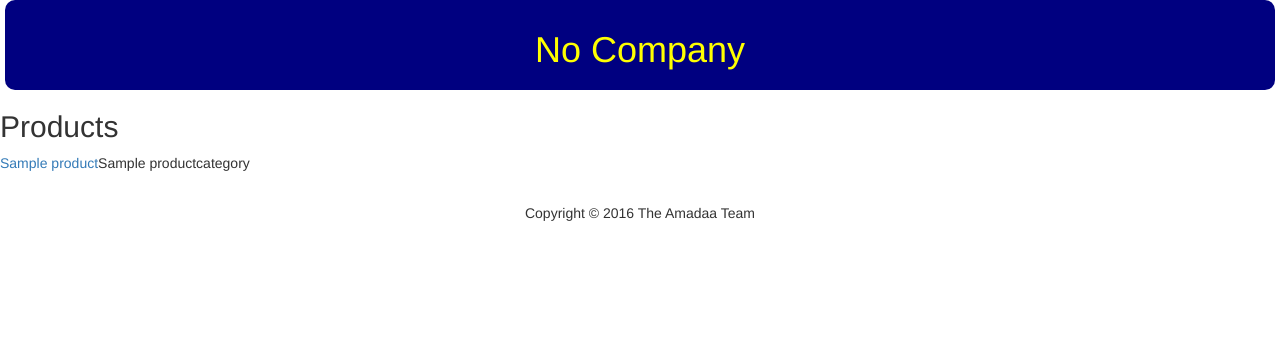
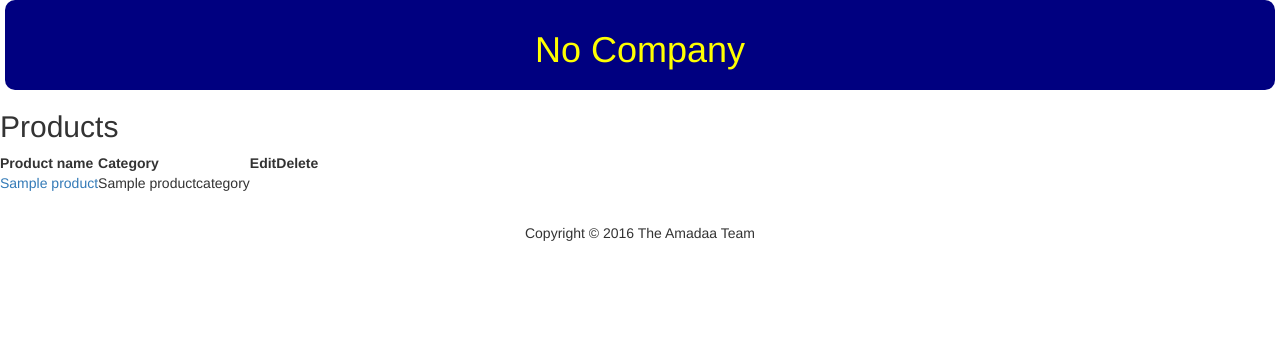
Before and after one commit to borderitsolutions/amadaa, a Django app: page /product/ in a window 1280 px wide. Shown: the top 350 px of the page. Run offline with Django 3.2, Linux system fonts and the light colour scheme; tables that the repository leaves empty hold one stand-in row (values such as "Sample post"); some libraries are stand-ins or nearby versions.

Commit message:
Added header row to product list.

```diff
--- a/product/templates/product/product_list.html
+++ b/product/templates/product/product_list.html
@@ -7,6 +7,12 @@
     {% for product in products %}
       {% if forloop.first %}
         <table>
+          <tr>
+            <th>Product name</th>
+            <th>Category</th>
+            <th>Edit</th>
+            <th>Delete</th>
+          </tr>
       {% endif %}
 
       <tr>
```
